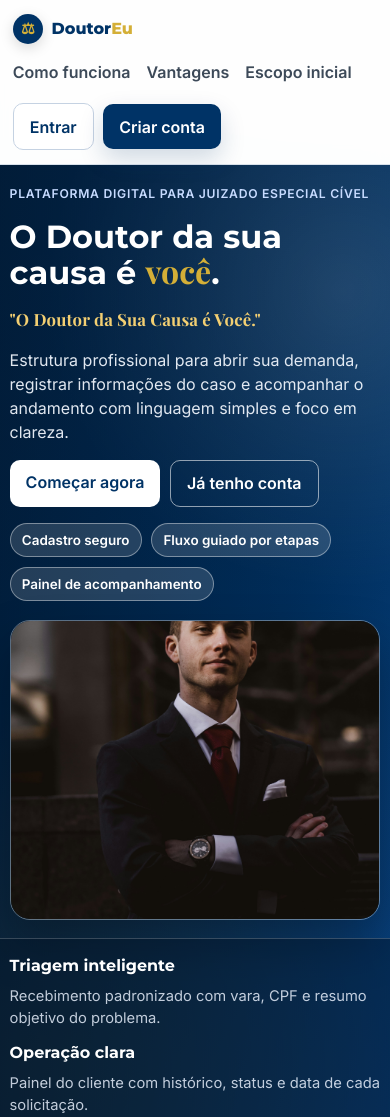
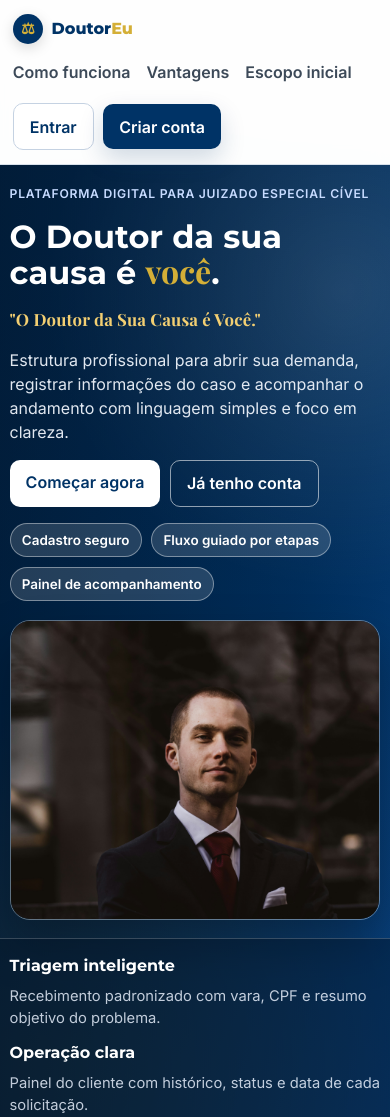
Before and after one commit to ProjetoTadeuADV/Projeto-TadeuADV, a React (Vite) app in the folder apps/web/: page / in a window 390 px wide. Shown: the top 1117 px of the page. Built offline with nearby package versions, Linux system fonts and the light colour scheme; no server answers.

Commit message:
Att_20260309_v1

```diff
--- a/apps/web/src/pages/LandingPage.tsx
+++ b/apps/web/src/pages/LandingPage.tsx
@@ -44,7 +44,7 @@ export function LandingPage() {
             </div>
           </div>
 
-          <div className="landing-hero-media">
+          <div className="landing-hero-media landing-hero-media--principal">
             <img
               src="/images/hero-principal.jpg"
               alt="Advogado em posição profissional representando confiança"
--- a/apps/web/src/styles.css
+++ b/apps/web/src/styles.css
@@ -1350,6 +1350,10 @@ button.sidebar-item {
   box-shadow: 0 24px 48px rgba(0, 0, 0, 0.28);
 }
 
+.landing-hero-media--principal img {
+  object-position: center 12%;
+}
+
 .landing-hero-highlights {
   position: relative;
   z-index: 1;
@@ -1642,6 +1646,10 @@ button.sidebar-item {
     height: min(300px, 46vh);
   }
 
+  .landing-hero-media--principal img {
+    object-position: center 8%;
+  }
+
   .landing-hero--compact .landing-hero-grid {
     padding: 1.2rem 0 1rem;
   }
```
